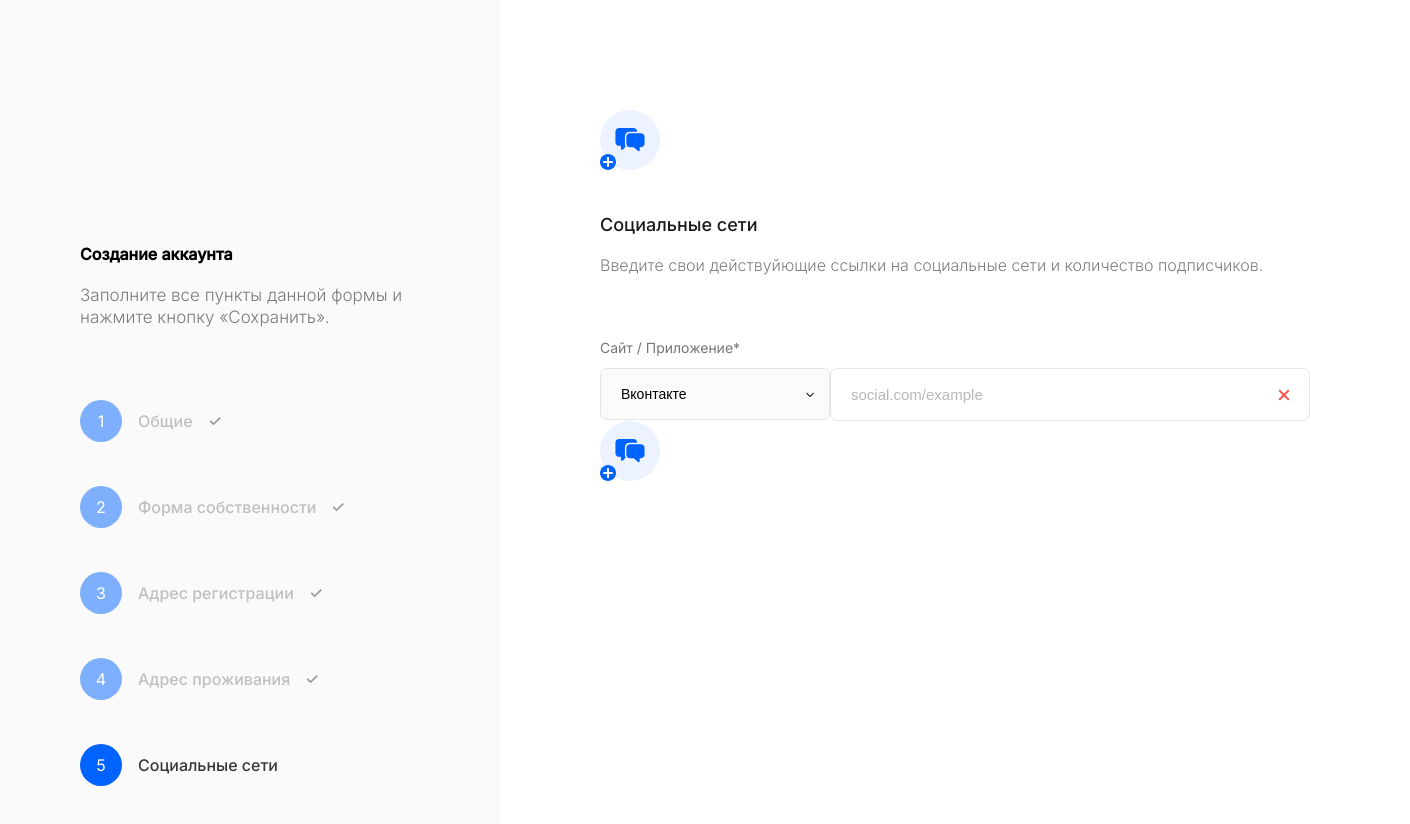
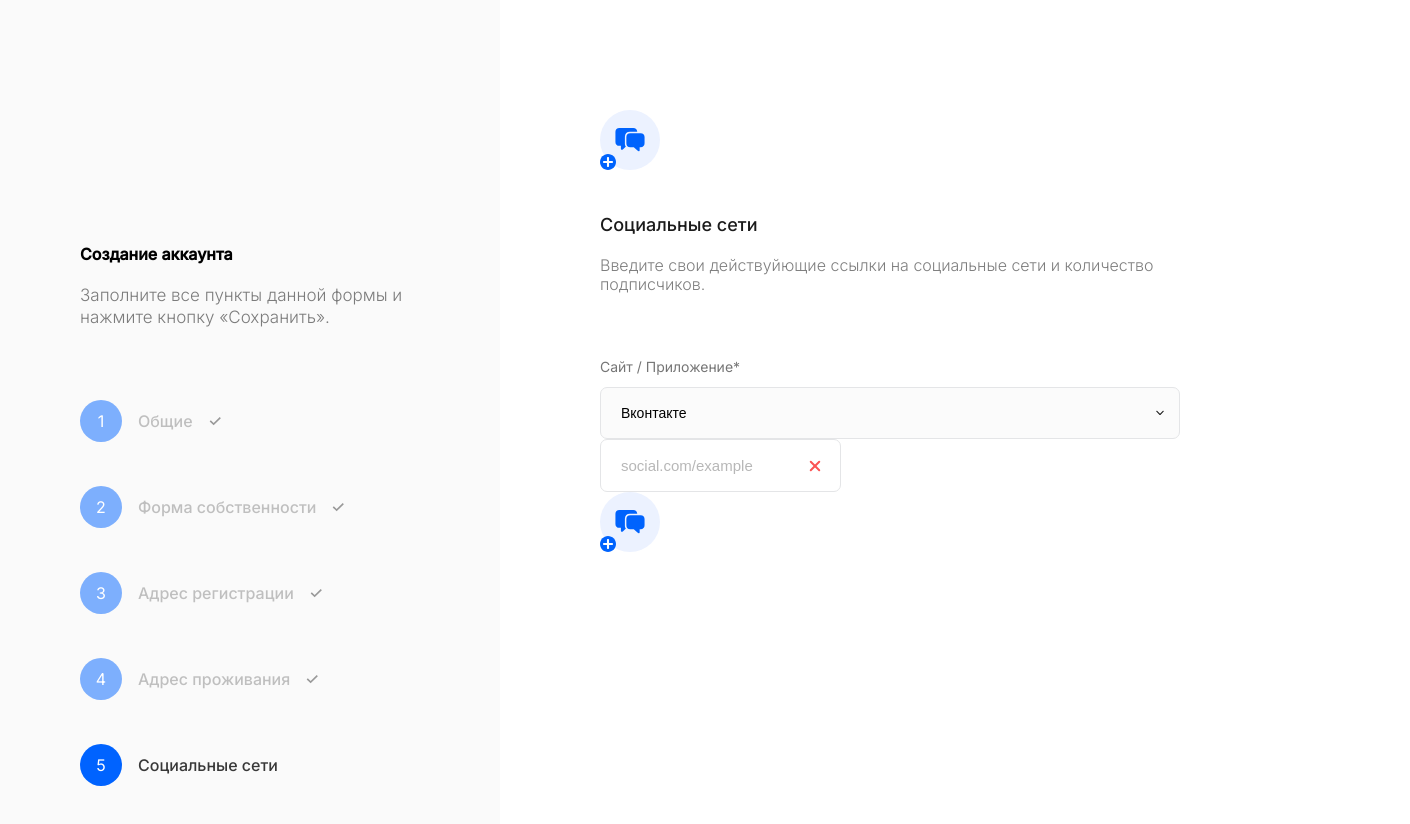
Before and after one commit to grigorydobrenko/form-filling-service, a React (Create React App) app: page / in a window 1280 px wide. Shown: the top 824 px of the page, 1410 px wide, since content can reach past the window. Built offline with nearby package versions, Linux system fonts and the light colour scheme.

Commit message:
refactor: separate Social

```diff
--- a/src/components/Input/Input.tsx
+++ b/src/components/Input/Input.tsx
@@ -19,7 +19,7 @@ export const Input = forwardRef<HTMLInputElement, InputProps>(
       ...restProps
     } = props;
 
-    const [currentValue, setCurrentValue] = useState(value)
+    const [currentValue, setCurrentValue] = useState(value ?? '')
 
     return (
       <div className={cn(styles.wrapper, classNameWrapper, {[styles.relative] : closeButton})}>
@@ -33,7 +33,12 @@ export const Input = forwardRef<HTMLInputElement, InputProps>(
           )}
           ref={ref}
           type={type}
-          onChange={(event) => {setCurrentValue(event.currentTarget.value)}}
+          onChange={(event) => {
+              setCurrentValue(event.currentTarget.value);
+              if (props.onChange) {
+                  props.onChange(event);
+              }
+          }}
           value={currentValue}
           {...restProps}
         />
--- a/src/constants/constants.ts
+++ b/src/constants/constants.ts
@@ -46,3 +46,16 @@ export const KAZAKHSTAN_REGIONS: Option[] = [
     {label: 'Атырауская область', value: 'Атырауская область'},
     {label: 'Актюбинская область', value: 'Актюбинская область'},
 ]
+
+export const SOCIALS: Option[] = [
+    {label: 'Вконтакте', value: 'Вконтакте'},
+    {label: 'Instagram', value: 'Instagram'},
+    {label: 'WhatsApp', value: 'WhatsApp'},
+    {label: 'YouTube', value: 'YouTube'},
+    {label: 'Одноклассники', value: 'Одноклассники'},
+    {label: 'Facebook', value: 'Facebook'},
+    {label: 'Viber', value: 'Viber'},
+    {label: 'Twitter', value: 'Twitter'},
+    {label: 'Vimeo', value: 'Vimeo'},
+    {label: 'Skype', value: 'Skype'},
+]
--- a/src/pages/SocialsPage/SocialsForm/SocialsForm.module.scss
+++ b/src/pages/SocialsPage/SocialsForm/SocialsForm.module.scss
@@ -1,11 +1,4 @@
-.social_picker {
-  display: flex;
+.add_socials {
+  margin-top: 24px;
+  cursor: pointer;
 }
-
-.select_social {
-  width: 230px;
-}
-
-.input_social {
-  width: 480px;
-}
```
Also changed, not shown: src/components/Social/Social.module.scss (added, +12 -0 lines), src/components/Social/Social.tsx (added, +19 -0 lines).
